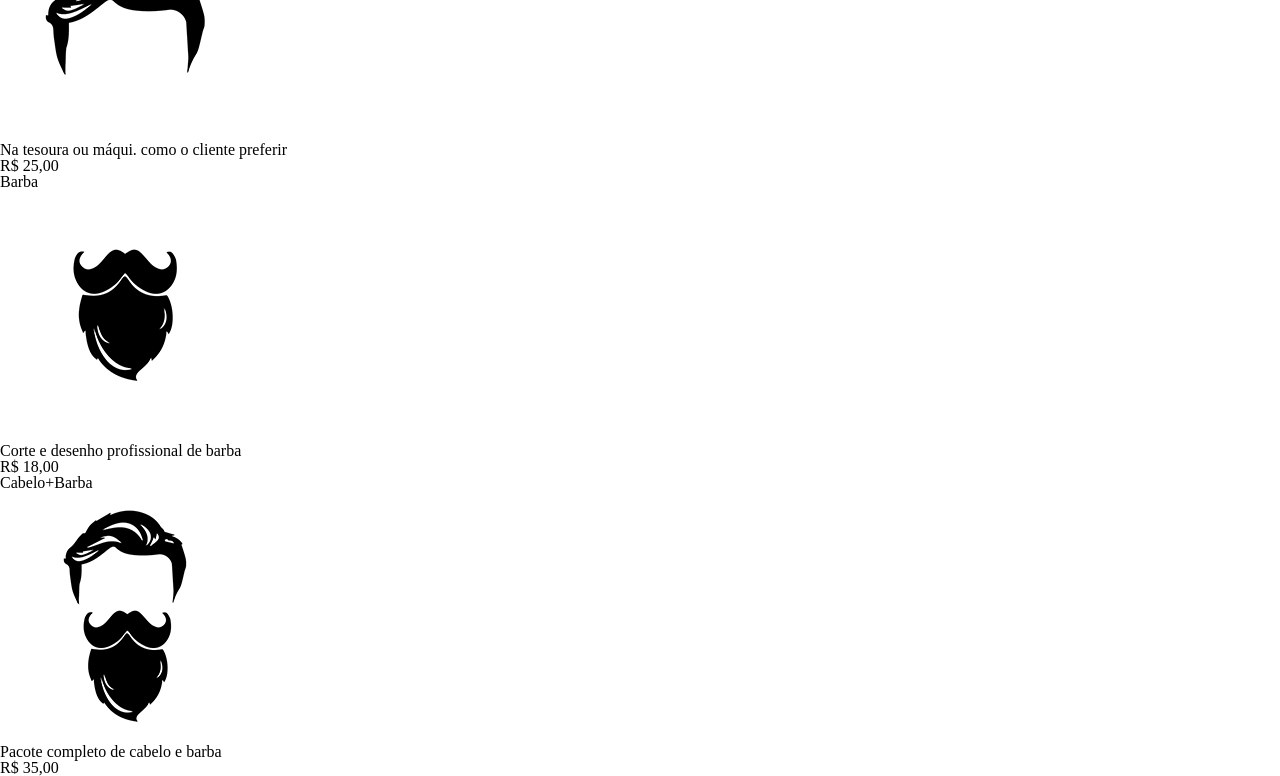
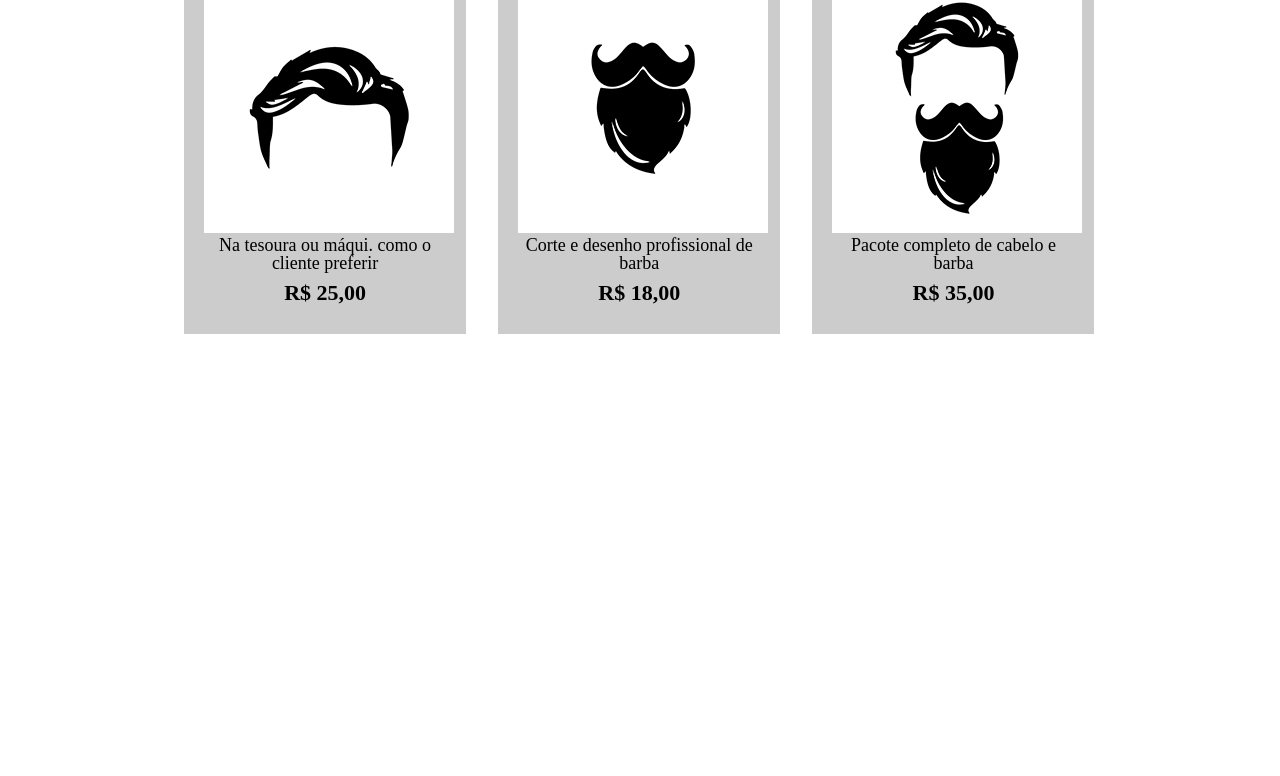
Before and after one commit to gabrielmartinspires-br/aula-alura, a plain HTML site: page produtos.html in a window 1280 px wide. Shown: the part 420-1196 px from the top of the page. After the commit the page ends 804 px from the top, so only its background shows below. Drawn offline with Linux system fonts and the light colour scheme.

Commit message:
Update produtos.css

```diff
--- a/produtos.css
+++ b/produtos.css
@@ -27,3 +27,35 @@ nav a {
     font-size: 22px;
     text-decoration: none;
 }
+
+.produtos {
+    width: 940px;
+    margin: 0 auto;
+    padding: 50px 0;
+}
+
+.produtos li{
+    display: inline-block;
+    text-align: center;
+    width: 30%;
+    vertical-align: top;
+    background: #CCCCCC;
+    margin: 0 1.5%;
+    padding: 30px 20px;
+    box-sizing: border-box;
+}
+
+.produtos h2 {
+    font-size: 30px;
+    font-weight: bold;
+}
+
+.produto-descricao {
+    font-size: 18px;
+}
+
+.produto-preco {
+    font-size: 22px;
+    font-weight: bold;
+    margin-top: 10px;
+}
```
